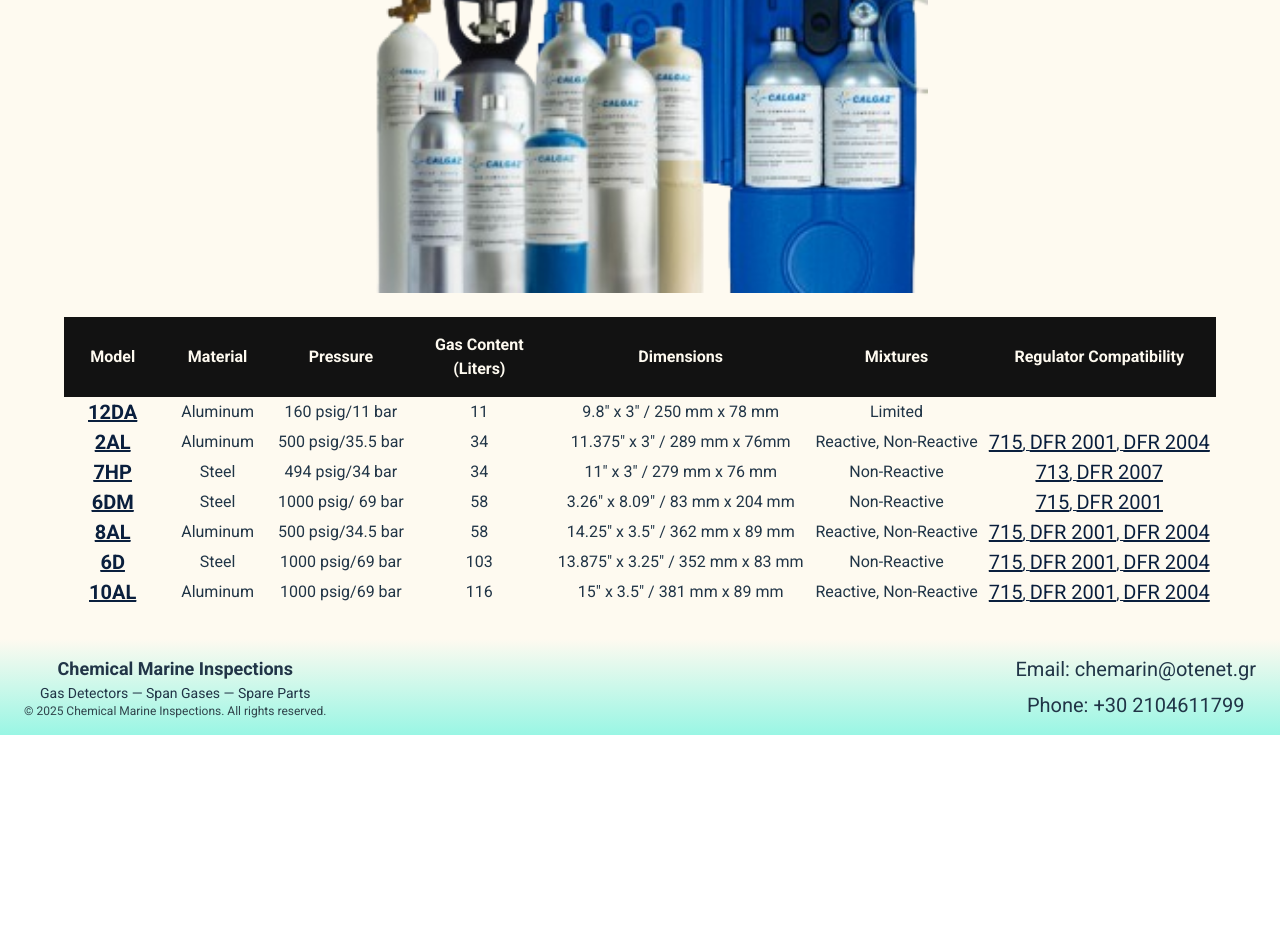
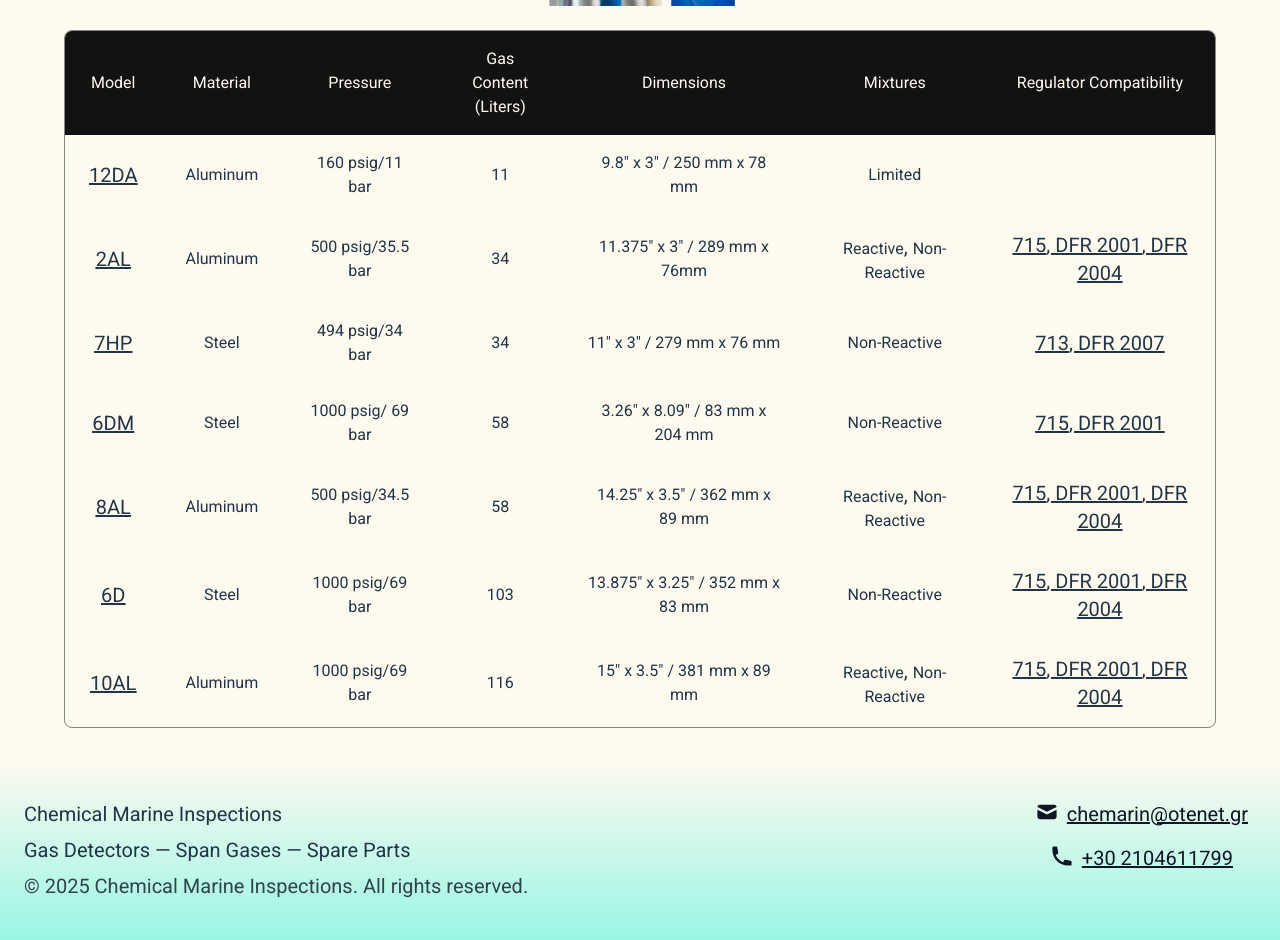
Before and after one commit to Antony-evm/chemarine, a Vue app: page /calibration-gases in a window 1280 px wide. Shown: the part 740-1680 px from the top of the page. Before the commit the page ends 1475 px from the top, so only its background shows below. Built offline with nearby package versions, Linux system fonts and the light colour scheme.

Commit message:
pictures

```diff
--- a/src/components/FooterComponent.vue
+++ b/src/components/FooterComponent.vue
@@ -1,25 +1,39 @@
 <script setup lang="ts">
 import { PRIMARY_EMAIL, PHONE_NO, COMPANY_NAME } from '@/data/contactInformation';
+import PhoneIcon from '@/assets/svgs/phoneIcon.svg';
+import EmailIcon from '@/assets/svgs/emailIcon.svg';
 </script>
 <template>
-    <footer class="bg-gradient-to-t from-teal-200 to-transparent padding w-full">
-        <div class="flex flex-col items-center text-center
+    <footer class="bg-gradient-to-t from-teal-200 to-transparent w-full footer-padding">
+        <div class="flex flex-col text-center sm:text-left
              sm:flex-row sm:justify-between sm:items-start
              gap-6">
             <div>
-                <p class="text-lg font-bold">{{ COMPANY_NAME }}</p>
-                <p class="text-sm">Gas Detectors — Span Gases — Spare Parts</p>
-                <div class="text-center text-xs text-graphite/80">
+                <p>{{ COMPANY_NAME }}</p>
+                <p class="mt-2">Gas Detectors — Span Gases — Spare Parts</p>
+                <p class="text-graphite/80 mt-2">
                     © {{ new Date().getFullYear() }} {{ COMPANY_NAME }}. All rights reserved.
-                </div>
+                </p>
             </div>
             <div>
-                <p>Email: <a href="mailto:chemarin@otenet.gr" class="hover:underline">{{ PRIMARY_EMAIL }}</a>
-                </p>
-                <p class="mt-2">
-                    Phone: <a href="tel:+302104688245" class="hover:underline">{{ PHONE_NO }}</a></p>
+                <div class="contact-icon">
+                    <EmailIcon />
+                    <a href="mailto:chemarin@otenet.gr" class="px-2 underline hover:text-teal-500 cursor-pointer">{{
+                        PRIMARY_EMAIL }}</a>
+                </div>
+                <div class="contact-icon mt-2">
+                    <PhoneIcon />
+                    <a href="tel:+302104688245" class="px-2 underline hover:text-teal-500 cursor-pointer">{{ PHONE_NO
+                    }}</a>
+                </div>
+
             </div>
 
         </div>
     </footer>
 </template>
+<style scoped>
+.footer-padding {
+    @apply px-3 py-6 sm:px-4 sm:py-8 md:px-6 md:py-10;
+}
+</style>
--- a/src/pages/CalibrationGasesPage.vue
+++ b/src/pages/CalibrationGasesPage.vue
@@ -34,36 +34,35 @@ import { COMPANY_NAME } from '@/data/contactInformation';
 
         <SpaceComponent size="paragraph" />
 
-        <div class="flex justify-center mb-6">
+        <div class="flex mx-auto justify-center w-[100px] sm:w-[150px] md:w-[200px] mb-6">
             <img src="@/assets/calibration_gases/calgaz_cylinders_and_accessories.png" alt="Calibration Gas Cylinders"
-                loading="lazy"
-                class="w-full max-w-xs sm:max-w-sm md:max-w-md lg:max-w-lg xl:max-w-xl h-auto object-contain" />
+                loading="lazy" class="w-full h-auto object-contain" />
         </div>
 
         <!-- Mobile: Card Layout -->
         <div class="block md:hidden space-y-4">
             <div v-for="(item, index) in GASCYLINDERS" :key="index"
                 class="border border-gray-300 rounded-lg p-4 shadow-sm">
-                <h3 class="font-semibold text-lg mb-3 text-[#0a1f3d]">
+                <h3 class="table-header">
                     <a :href="item.pdfModelUrl" class="underline" target="_blank" rel="noopener noreferrer">
                         {{ item.model }}
                     </a>
                 </h3>
-                <div class="space-y-2 text-sm">
-                    <div><span class="font-medium">Material:</span> {{ item.material }}</div>
-                    <div><span class="font-medium">Pressure:</span> {{ item.pressure }}</div>
-                    <div><span class="font-medium">Gas Content:</span> {{ item.content }} Liters</div>
-                    <div><span class="font-medium">Dimensions:</span> {{ item.dimensions }}</div>
-                    <div><span class="font-medium">Mixtures:</span>
+                <div class="space-y-2">
+                    <div><span class="table-element padding">Material:</span> {{ item.material }}</div>
+                    <div><span class="table-element padding">Pressure:</span> {{ item.pressure }}</div>
+                    <div><span class="table-element padding">Gas Content:</span> {{ item.content }} Liters</div>
+                    <div><span class="table-element padding">Dimensions:</span> {{ item.dimensions }}</div>
+                    <div><span class="table-element padding">Mixtures:</span>
                         <span v-for="(mixture, i) in item.mixtures" :key="i">
                             {{ mixture }}<span v-if="i < item.mixtures.length - 1">, </span>
                         </span>
                     </div>
-                    <div><span class="font-medium">Regulator Compatibility:</span>
+                    <div><span class="table-element padding my-text-size">Regulator Compatibility:</span>
                         <span v-for="(comp, i) in item.compatibility" :key="i">
                             <router-link v-if="REGULATOR_ROUTE_MAP[comp]"
                                 :to="{ name: 'Regulator Series', params: { regulator_id: REGULATOR_ROUTE_MAP[comp] } }"
-                                class="underline text-[#0a1f3d]">
+                                class="underline">
                                 {{ comp }}
                             </router-link>
                             <span v-else>{{ comp }}</span>
@@ -76,43 +75,44 @@ import { COMPANY_NAME } from '@/data/contactInformation';
 
         <!-- Desktop: Table Layout -->
         <div class="hidden md:block overflow-x-auto">
-            <div class="table-styling">
-                <table class="min-w-full text-sm lg:text-base" aria-label="Calibration Gas Cylinders Specifications">
+            <div class="table-styling-sm-plus">
+                <table class="min-w-full table-auto border-collapse"
+                    aria-label="Calibration Gas Cylinders Specifications">
                     <caption class="sr-only">Technical specifications of available calibration gas cylinders including
                         model, material, pressure, content, dimensions, mixtures, and regulator compatibility</caption>
                     <thead class="table-header">
                         <tr>
-                            <th scope="col" class="table-element padding">Model</th>
-                            <th scope="col" class="table-element padding">Material</th>
-                            <th scope="col" class="table-element padding">Pressure</th>
-                            <th scope="col" class="table-element padding">Gas Content<br />(Liters)</th>
-                            <th scope="col" class="table-element padding">Dimensions</th>
-                            <th scope="col" class="table-element padding">Mixtures</th>
-                            <th scope="col" class="table-element padding">Regulator Compatibility</th>
+                            <th scope="col" class="table-element padding font-normal">Model</th>
+                            <th scope="col" class="table-element padding font-normal">Material</th>
+                            <th scope="col" class="table-element padding font-normal">Pressure</th>
+                            <th scope="col" class="table-element padding font-normal">Gas Content<br />(Liters)</th>
+                            <th scope="col" class="table-element padding font-normal">Dimensions</th>
+                            <th scope="col" class="table-element padding font-normal">Mixtures</th>
+                            <th scope="col" class="table-element padding font-normal">Regulator Compatibility</th>
                         </tr>
                     </thead>
                     <tbody class="table-borders">
                         <tr v-for="(item, index) in GASCYLINDERS" :key="index">
-                            <th scope="row" class="table-element text-[#0a1f3d] underline">
-                                <a :href="item.pdfModelUrl" class="table-element" target="_blank"
+                            <td class="table-element padding underline my-text-size font-normal">
+                                <a :href="item.pdfModelUrl" class='table-element my-text-size' target="_blank"
                                     rel="noopener noreferrer">
                                     {{ item.model }}
                                 </a>
-                            </th>
-                            <td class="table-element">{{ item.material }}</td>
-                            <td class="table-element">{{ item.pressure }}</td>
-                            <td class="table-element">{{ item.content }}</td>
-                            <td class="table-element">{{ item.dimensions }}</td>
-                            <td class="table-element">
+                            </td>
+                            <td class="table-element padding">{{ item.material }}</td>
+                            <td class="table-element padding">{{ item.pressure }}</td>
+                            <td class="table-element padding">{{ item.content }}</td>
+                            <td class="table-element padding">{{ item.dimensions }}</td>
+                            <td class="table-element padding">
                                 <template v-for="(mixture, i) in item.mixtures" :key="i">
                                     {{ mixture }}<span v-if="i < item.mixtures.length - 1">, </span>
                                 </template>
                             </td>
-                            <td class="table-element text-[#0a1f3d] underline">
+                            <td class="table-element padding underline my-text-size">
                                 <template v-for="(comp, i) in item.compatibility" :key="i">
                                     <router-link v-if="REGULATOR_ROUTE_MAP[comp]"
                                         :to="{ name: 'Regulator Series', params: { regulator_id: REGULATOR_ROUTE_MAP[comp] } }"
-                                        class="underline text-[#0a1f3d]">
+                                        class="table-element underline my-text-size">
                                         {{ comp }}
                                     </router-link>
                                     <span v-else>{{ comp }}</span>
--- a/src/pages/GasDetectionInstrumentDetailPage.vue
+++ b/src/pages/GasDetectionInstrumentDetailPage.vue
@@ -15,7 +15,7 @@ const { instrument } = useInstrument();
             <SectionDivider />
 
             <!-- Mobile: Stack vertically, Desktop: Side by side -->
-            <div class="flex flex-col lg:flex-row lg:justify-between lg:items-start gap-6 lg:gap-8">
+            <div class="flex flex-col lg:flex-row lg:justify-center lg:items-start gap-6 lg:gap-8">
                 <!-- Image container with responsive sizing -->
                 <div class="flex justify-center lg:justify-start items-start flex-shrink-0">
                     <img :src="instrument.imgPath" :alt="instrument.alt" loading="lazy"
@@ -23,10 +23,10 @@ const { instrument } = useInstrument();
                 </div>
 
                 <!-- Features list with responsive spacing -->
-                <div class="flex-1 lg:ml-8">
+                <div class="flex-1 lg:ml-8 text-center">
                     <h3>Features</h3>
-                    <ul class="list-disc list-inside space-y-2">
-                        <li v-for="f in instrument.features" :key="f" v-html="f" class="leading-relaxed" />
+                    <ul class="list-disc space-y-2 inline-block text-left pl-6">
+                        <li v-for="f in instrument.features" :key="f" v-html="f" />
                     </ul>
                 </div>
             </div>
--- a/src/styles.css
+++ b/src/styles.css
@@ -38,7 +38,12 @@ h3 {
 
 p,
 li,
-a {
+a,
+span {
+  @apply text-base sm:text-lg md:text-xl;
+}
+
+.my-text-size {
   @apply text-base sm:text-lg md:text-xl;
 }
 
```
Also changed, not shown: src/components/home_page/FlorencePicturesComponent.vue (+15 -13 lines).
